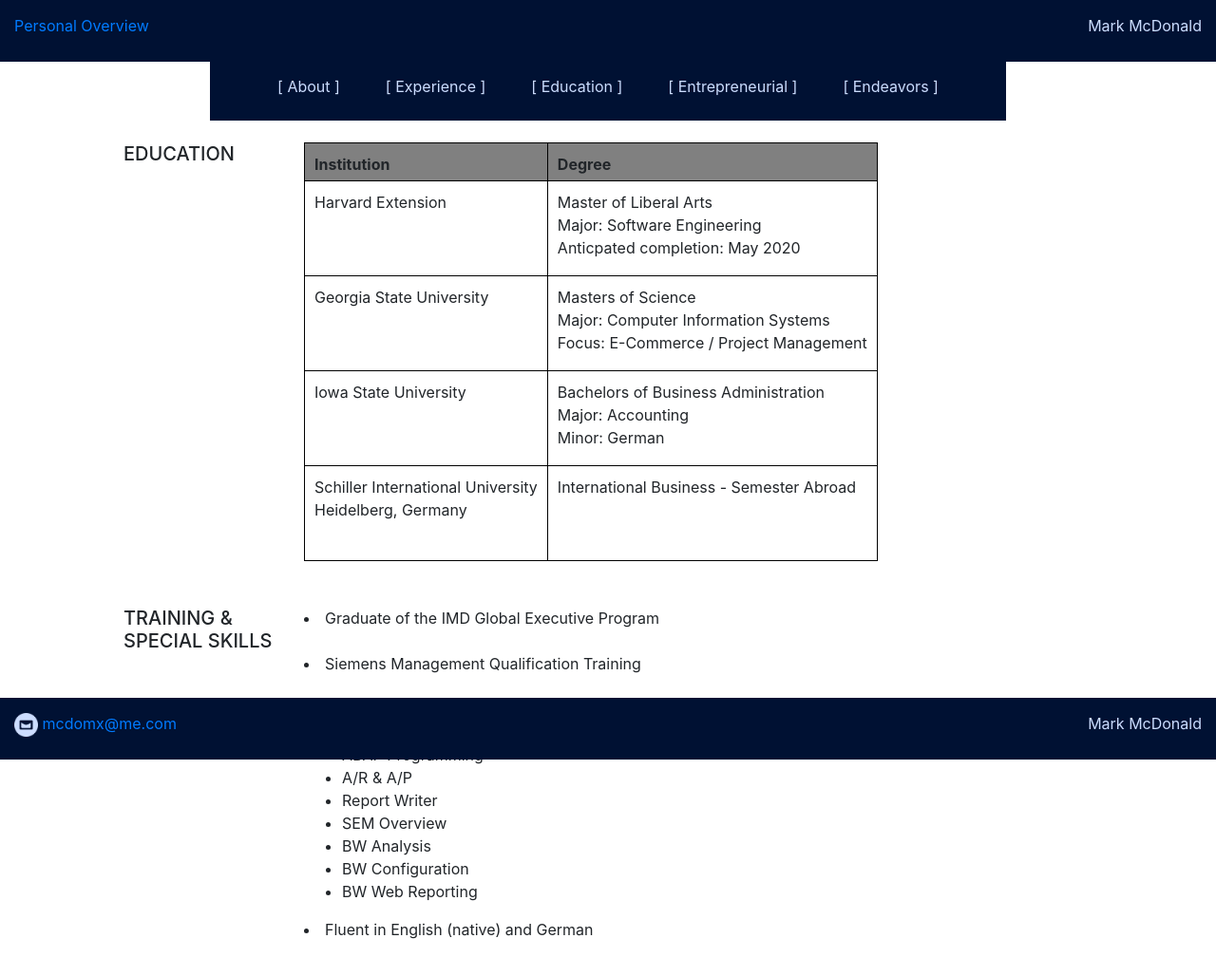
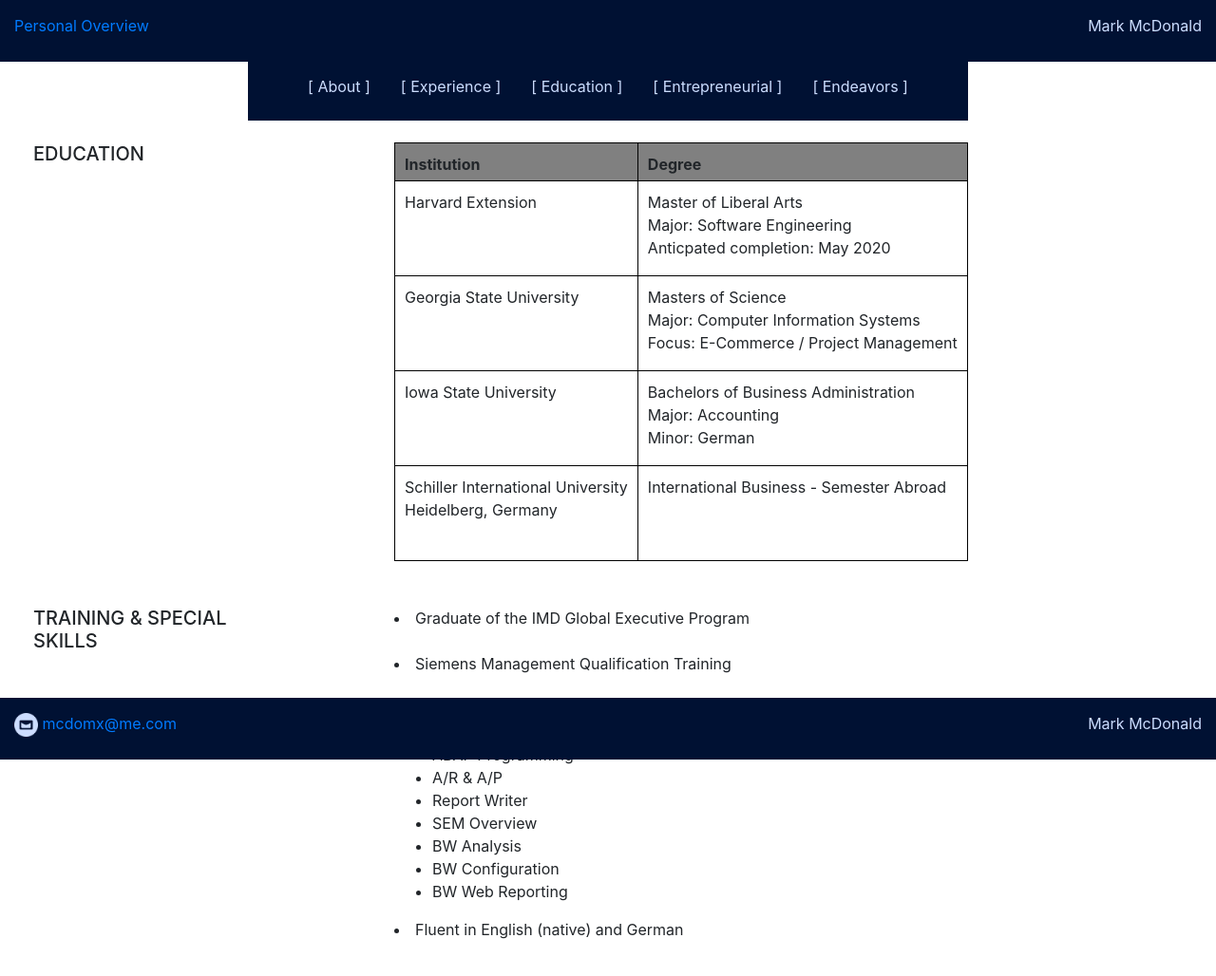
Before and after one commit to mcdomx/project0, a plain HTML site: page education.html in a window 1280 px wide. Shown: the whole page at 95% size. Drawn offline with Linux system fonts and the light colour scheme.

Commit message:
extensive formatting updates

```diff
--- a/education.html
+++ b/education.html
@@ -23,11 +23,11 @@
           <nav id="navbar-site" class="navbar navbar-expand-sm navbar-backgrnd">
             <div class="container"> <!-- start NAVABAR container -->
               <div class="navbar ml-sm-auto"> <!-- start NAVABAR -->
-              <a class="nav-item navbar-fnt nav-link mx-2" href="index.html">[ About ]</a>
-              <a class="nav-item navbar-fnt nav-link mx-2" href="experience.html">[ Experience ]</a>
-              <a class="nav-item navbar-fnt nav-link mx-2" href="education.html">[ Education ]</a>
-              <a class="nav-item navbar-fnt nav-link mx-2" href="entrepreneurial.html">[ Entrepreneurial ]</a>
-              <a class="nav-item navbar-fnt nav-link mx-2" href="endeavors.html">[ Endeavors ]</a>
+                <a class="nav-item navbar-fnt nav-link mx-auto" href="index.html">[ About ]</a>
+                <a class="nav-item navbar-fnt nav-link mx-auto" href="experience.html">[ Experience ]</a>
+                <a class="nav-item navbar-fnt nav-link mx-auto" href="education.html">[ Education ]</a>
+                <a class="nav-item navbar-fnt nav-link mx-auto" href="entrepreneurial.html">[ Entrepreneurial ]</a>
+                <a class="nav-item navbar-fnt nav-link mx-auto" href="endeavors.html">[ Endeavors ]</a>
               </div>  <!-- end NAVABAR -->
             </div> <!-- end NAVABAR container -->
           </nav>
@@ -47,12 +47,12 @@
           <p align="right">Mark McDonald</p>
         </section>
       </div> <!-- end FOOTER -->
-    </body>
+
 
     <div class="container body_text"> <!-- CONTAINER BODY_TEXT -->
       <div class="row"> <!-- ROW1 -->
-        <h5 class="col-sm-2 offset-sm-1">EDUCATION</h5> <!-- COLUMN1 -->
-        <div class="col-sm-8"> <!-- COLUMN2 -->
+        <h5 class="col-sm-3">EDUCATION</h5> <!-- COLUMN1 -->
+        <div class="col-sm-8 offset-sm-1"> <!-- COLUMN2 -->
 
           <table>
             <tr>
@@ -104,8 +104,8 @@
         </div> <!-- end ROW1-->
 
         <div class="row"> <!-- ROW2 -->
-          <h5 class="col-sm-2 offset-sm-1">TRAINING & SPECIAL SKILLS</h5> <!-- COLUMN1 -->
-          <div class="col-sm-8"> <!-- COLUMN2 -->
+          <h5 class="col-sm-3">TRAINING & SPECIAL SKILLS</h5> <!-- COLUMN1 -->
+          <div class="col-sm-8 offset-sm-1"> <!-- COLUMN2 -->
           </ul>
           <li>Graduate of the IMD Global Executive Program</li>
           <br>
@@ -127,5 +127,5 @@
         </ul>
       </div> <!-- end COLUMN2 -->
     </div> <!-- end ROW2-->
-
+  </body>
 </html>
```
Also changed, not shown: endeavors.html (+8 -9 lines), entrepreneurial.html (+7 -7 lines), experience.html (+7 -9 lines), index.html (+2 -4 lines), 1 other file. Lines whose indentation alone changed are shown as unchanged.
